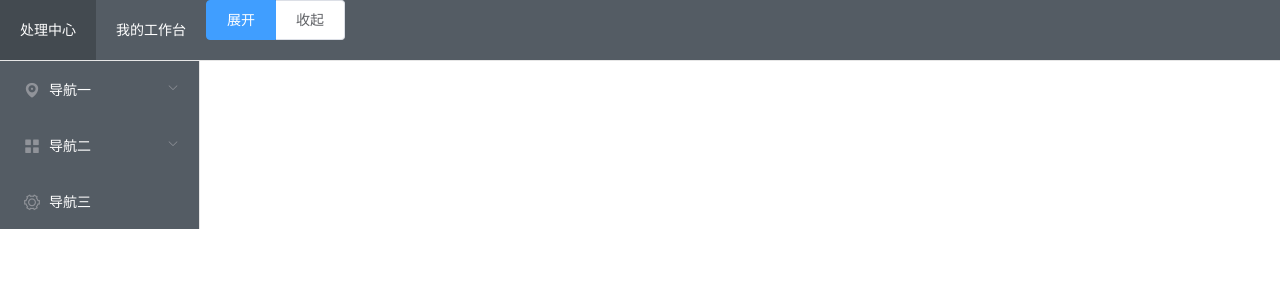
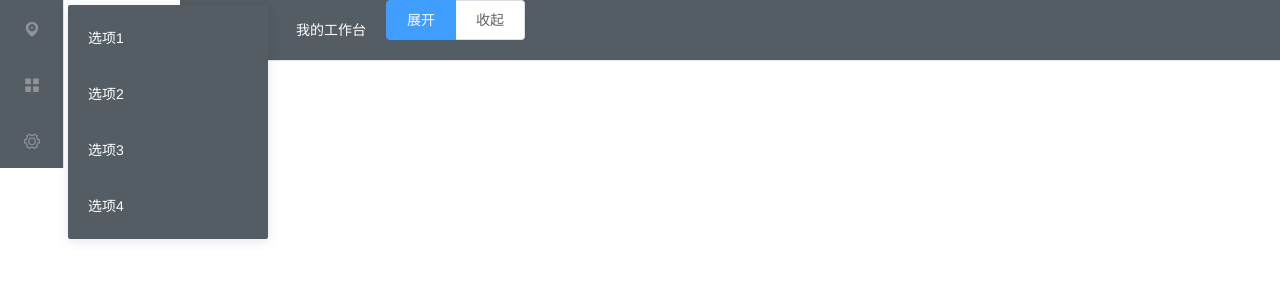
Before and after one commit to GrandKai/my-vue-admin, a Vue app: page /#/ in a window 1280 px wide. Shown: the top 300 px of the page. Built offline with nearby package versions, Linux system fonts and the light colour scheme.

Commit message:
export {} prop methods constain s not method

```diff
--- a/src/router/index.js
+++ b/src/router/index.js
@@ -8,6 +8,7 @@ import bikes from '@/views/bikes'
 import login from '@/views/login'
 import index from '@/views/index'
 import radar from '@/views/charts/radar'
+import Layout from '@/views/layout/Layout'
 // import SideBar from '@/views/layout/SideBar'
 
 Vue.use(Router)
@@ -21,6 +22,11 @@ export default new Router({
     },
     {
       path: '/',
+      name: 'layout',
+      component: Layout
+    },
+    {
+      path: '/test',
       name: 'index',
       component: index,
       children: [
--- a/src/views/layout/Layout.vue
+++ b/src/views/layout/Layout.vue
@@ -12,11 +12,13 @@
 
 <script>
   import { NavBar, SideBar, AppMain } from '@/views/layout'
+
   export default {
     name: 'layout',
-    component: {
+    // 父子组件（涉及到数据传递）
+    components: {
+      SideBar,
       NavBar,
-      SideBar,
       AppMain
     },
     data () {
@@ -31,7 +33,7 @@
 </script>
 
 <style rel="stylesheet/scss" lang="scss" scoped>
-  @import "@/styles/mixin.scss";
+  @import "../../styles/mixin.scss";
   .app-wrapper {
     @include clearfix;
     position: relative;
--- a/src/views/layout/NavBar.vue
+++ b/src/views/layout/NavBar.vue
@@ -1,38 +1,39 @@
 <template>
-
+  <div>
     <el-menu
       :default-active="activeIndex2"
       class="el-menu-demo"
       mode="horizontal"
-    @select="handleSelect"
+      v-on:select="handleSelect"
       background-color="#545c64"
       text-color="#fff"
-    active-text-color="#ffd04b">
-    <el-menu-item index="1">处理中心</el-menu-item>
-    <el-submenu index="2">
-      <template slot="title">我的工作台</template>
-      <el-menu-item index="2-1">选项1</el-menu-item>
-      <el-menu-item index="2-2">选项2</el-menu-item>
-      <el-menu-item index="2-3">选项3</el-menu-item>
-    </el-submenu>
-    <el-menu-item index="3"><a href="https://www.ele.me" target="_blank">订单管理</a></el-menu-item>
+      active-text-color="#ffd04b" :router="true">
+      <el-menu-item index="/data">处理中心</el-menu-item>
+      <el-menu-item index="data">我的工作台</el-menu-item>
+
+      <el-radio-group v-model="isCollapse" style="margin-bottom: 20px;">
+        <el-radio-button :label="false">展开</el-radio-button>
+        <el-radio-button :label="true">收起</el-radio-button>
+      </el-radio-group>
     </el-menu>
+  </div>
 </template>
 
-<script type='es6'>
+<script>
   export default {
-        data() {
+    data () {
       return {
+        isCollapse: false,
         activeIndex: '1',
         activeIndex2: '1'
       }
     },
-        method: {
-          handleSelect(key, keyPath) {
-            console.log(key, keyPath);
+    methods: {
+      handleSelect (key, keyPath) {
+        console.log(key, keyPath)
       }
     },
-        mouted() {
+    mouted () {
 
     }
 
--- a/src/views/layout/SideBar.vue
+++ b/src/views/layout/SideBar.vue
@@ -1,16 +1,6 @@
 <template>
-  <el-row class="tac">
-    <el-col :span="12">
-
-      <el-radio-group v-model="isCollapse" style="margin-bottom: 20px;">
-        <el-radio-button :label="false">展开</el-radio-button>
-        <el-radio-button :label="true">收起</el-radio-button>
-      </el-radio-group>
-
-      <h5>自定义颜色</h5>
-      <el-menu
-        default-active="2"
-        background-color="#545c64"
+  <div>
+    <el-menu background-color="#545c64"
              text-color="#fff"
              active-text-color="#ffd04b"
              class="el-menu-vertical-demo" @open="handleOpen" @close="handleClose" :collapse="isCollapse">
@@ -18,63 +8,53 @@
       <el-submenu index="1">
         <template slot="title">
           <i class="el-icon-location"></i>
-            <span>导航一</span>
+          <span slot="title">导航一</span>
+        </template>
+        <el-menu-item index="1-1">选项1</el-menu-item>
+        <el-menu-item index="1-2">选项2</el-menu-item>
+        <el-menu-item index="2-1">选项3</el-menu-item>
+        <el-menu-item index="2-2">选项4</el-menu-item>
+      </el-submenu>
+      <el-submenu index="2">
+        <template slot="title">
+          <i class="el-icon-menu"></i>
+          <span slot="title1">导航二</span>
         </template>
         <el-menu-item-group>
           <template slot="title">分组一</template>
           <el-menu-item index="1-1">选项1</el-menu-item>
           <el-menu-item index="1-2">选项2</el-menu-item>
+          <el-menu-item index="2-1">选项3</el-menu-item>
+          <el-menu-item index="2-2-2">选项4</el-menu-item>
+
         </el-menu-item-group>
-          <el-menu-item-group title="分组2">
-            <el-menu-item index="1-3">选项3</el-menu-item>
-          </el-menu-item-group>
-          <el-submenu index="1-4">
-            <template slot="title">选项4</template>
-            <el-menu-item index="1-4-1">选项1</el-menu-item>
+
       </el-submenu>
-        </el-submenu>
-        <el-menu-item index="2">
-          <i class="el-icon-menu"></i>
-          <span slot="title">导航二</span>
-        </el-menu-item>
+
       <el-menu-item index="3">
         <i class="el-icon-setting"></i>
         <span slot="title">导航三</span>
       </el-menu-item>
     </el-menu>
 
-
-      <el-menu
-        :default-active="activeIndex2"
-        class="el-menu-demo"
-        mode="horizontal"
-        @select="handleSelect"
-        background-color="#545c64"
-        text-color="#fff"
-        active-text-color="#ffd04b">
-        <el-menu-item index="1">处理中心</el-menu-item>
-        <el-submenu index="2">
-          <template slot="title">我的工作台</template>
-          <el-menu-item index="2-1">选项1</el-menu-item>
-          <el-menu-item index="2-2">选项2</el-menu-item>
-          <el-menu-item index="2-3">选项3</el-menu-item>
-        </el-submenu>
-        <el-menu-item index="3"><a href="https://www.ele.me" target="_blank">订单管理</a></el-menu-item>
-      </el-menu>
-    </el-col>
-  </el-row>
+  </div>
 </template>
 
 <script type='es6'>
     export default {
-        data() {
-            return {
+//        data() {
+//            return {
+//              isCollapse: true,
+//              activeIndex: '1',
+//              activeIndex2: '1'
+//            }
+//        },
+        data: () => ({
             isCollapse: true,
             activeIndex: '1',
             activeIndex2: '1'
-            }
-        },
-        method: {
+        }),
+        methods: {
           handleOpen(key, keyPath) {
             console.log(key, keyPath);
           },
```
Lines whose indentation alone changed are shown as unchanged.
